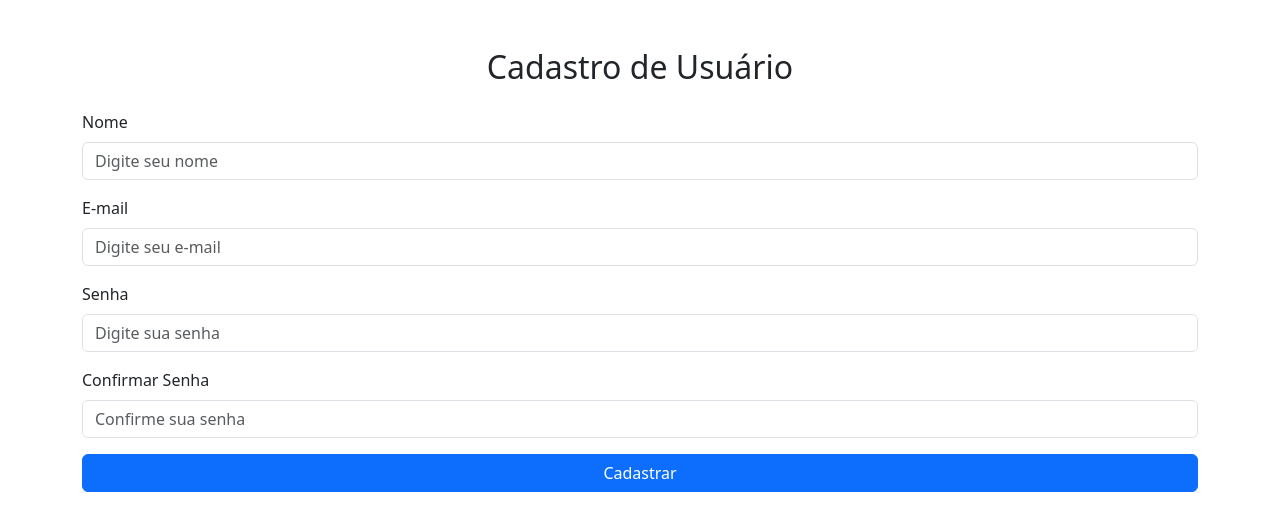
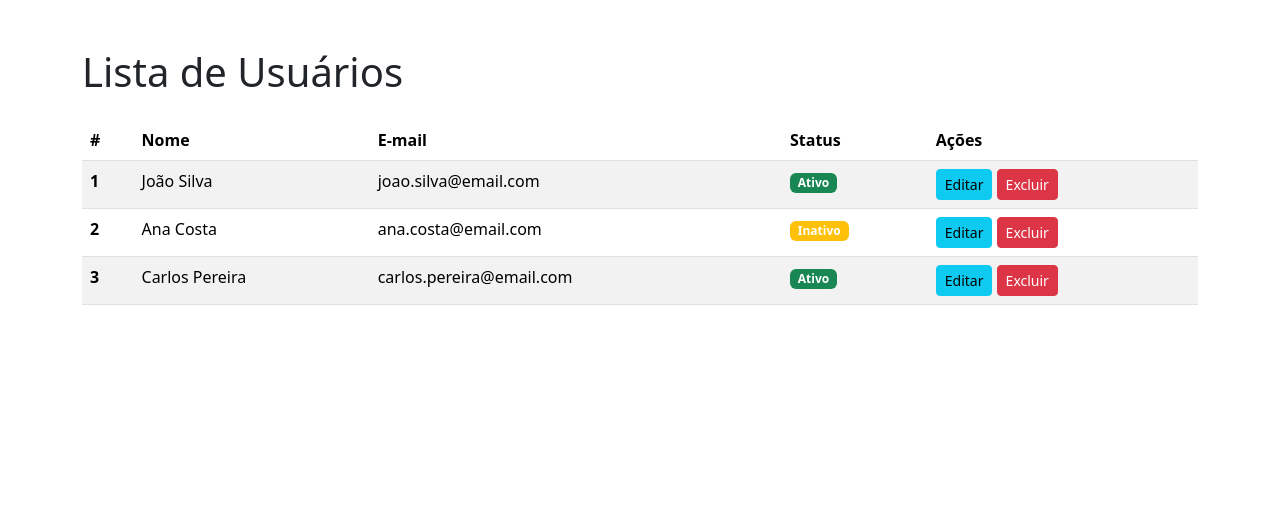
Before and after one commit to Caua-miguel/chat-esquizofrenico, a Flask app: page /user/ in a window 1280 px wide. Shown: the top 531 px of the page. Run offline with Flask 3, Linux system fonts and the light colour scheme.

Commit message:
feat: lista

```diff
--- a/routes/user.py
+++ b/routes/user.py
@@ -5,7 +5,7 @@ user_route = Blueprint('user', __name__)
 @user_route.route('/')
 def home():
     # Listar os usuários
-    return render_template('cadastro.html')
+    return render_template('lista_usuarios.html')
 
 @user_route.route('/new')
 def new_user():
--- /dev/null
+++ b/templates/lista_usuarios.html
@@ -0,0 +1,67 @@
+<!DOCTYPE html>
+<html lang="pt-br">
+<head>
+    <meta charset="UTF-8">
+    <meta name="viewport" content="width=device-width, initial-scale=1.0">
+    <title>Lista de Usuários</title>
+    <!-- Link para o CSS do Bootstrap -->
+    <link href="https://cdn.jsdelivr.net/npm/bootstrap@5.3.0-alpha1/dist/css/bootstrap.min.css" rel="stylesheet">
+</head>
+<body>
+
+    <div class="container mt-5">
+        <h1 class="mb-4">Lista de Usuários</h1>
+
+        <!-- Tabela de usuários -->
+        <table class="table table-striped">
+            <thead>
+                <tr>
+                    <th scope="col">#</th>
+                    <th scope="col">Nome</th>
+                    <th scope="col">E-mail</th>
+                    <th scope="col">Status</th>
+                    <th scope="col">Ações</th>
+                </tr>
+            </thead>
+            <tbody>
+                <!-- Exemplo de usuário 1 -->
+                <tr>
+                    <th scope="row">1</th>
+                    <td>João Silva</td>
+                    <td>joao.silva@email.com</td>
+                    <td><span class="badge bg-success">Ativo</span></td>
+                    <td>
+                        <button class="btn btn-info btn-sm">Editar</button>
+                        <button class="btn btn-danger btn-sm">Excluir</button>
+                    </td>
+                </tr>
+                <!-- Exemplo de usuário 2 -->
+                <tr>
+                    <th scope="row">2</th>
+                    <td>Ana Costa</td>
+                    <td>ana.costa@email.com</td>
+                    <td><span class="badge bg-warning">Inativo</span></td>
+                    <td>
+                        <button class="btn btn-info btn-sm">Editar</button>
+                        <button class="btn btn-danger btn-sm">Excluir</button>
+                    </td>
+                </tr>
+                <!-- Exemplo de usuário 3 -->
+                <tr>
+                    <th scope="row">3</th>
+                    <td>Carlos Pereira</td>
+                    <td>carlos.pereira@email.com</td>
+                    <td><span class="badge bg-success">Ativo</span></td>
+                    <td>
+                        <button class="btn btn-info btn-sm">Editar</button>
+                        <button class="btn btn-danger btn-sm">Excluir</button>
+                    </td>
+                </tr>
+            </tbody>
+        </table>
+    </div>
+
+    <!-- Link para o JS do Bootstrap -->
+    <script src="https://cdn.jsdelivr.net/npm/bootstrap@5.3.0-alpha1/dist/js/bootstrap.bundle.min.js"></script>
+</body>
+</html>
```
Also changed, not shown: templates/index.html (+5 -7 lines), 1 other file.
